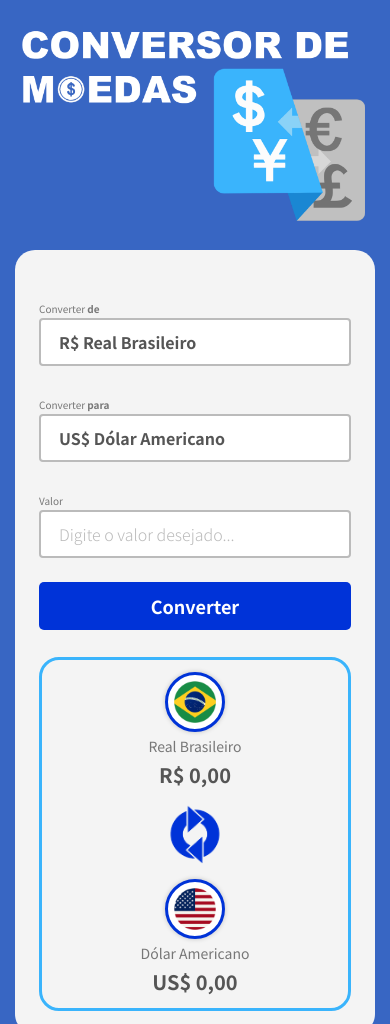
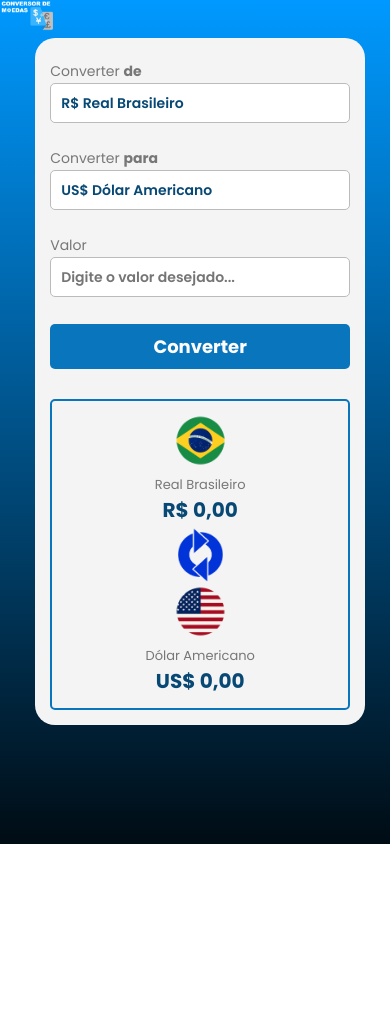
Before and after one commit to BrunoWACE/conversor-de-moedas, a plain HTML site: page index.html in a window 390 px wide. Shown: the top 1024 px of the page. After the commit the page ends 844 px from the top, so only its background shows below. Drawn offline with Linux system fonts and the light colour scheme.

Commit message:
Update styles.css

```diff
--- a/styles.css
+++ b/styles.css
@@ -2,67 +2,105 @@
     margin: 0;
     padding: 0;
     box-sizing: border-box;
-    font-family: 'Noto Sans Jp', sans-serif;
+    font-family: "Poppins", sans-serif;
     outline: none;
 }
 
 body {
-    background-color: #3866c3;
+    background: linear-gradient(to bottom, #0099ff 0%, #000c14 100%);
+    background-repeat: no-repeat;
+    background-attachment: fixed;
 }
 
-.logo {
-    width: 410px;
-    display: block;
-    margin: 20px auto 20px;
+.titles {
+    font-size: 18px;
+    font-weight: 700;
+    color: #ffffff;
+    text-shadow: 2px 2px 4px rgba(0, 3, 43, 0.9);
+    width: 400px;
+    margin: 30px auto;
+    text-align: center;
+    position: relative;
+}
+
+.titles::after {
+    content: '';
+    position: absolute;
+    bottom: -5px;
+    /* Fica logo abaixo do texto */
+    left: 50%;
+    transform: translateX(-50%);
+    width: 0;
+    height: 5px;
+    background: #ffffff;
+    border-radius: 2px;
+    transition: width 0.4s ease-out;
+    box-shadow: 0 2px 4px rgba(0, 3, 43, 0.9);
+}
+
+.titles:hover::after {
+    width: 360px;
+}
+
+/*opcional sempre que abrir a pagina atiovar efeito expandir via @keyframes*/
+/*@keyframes expandUnderline {
+    0% {
+        width: 0;
+    }
+
+    100% {
+        width: 320px;
+    }
+}*/
+
+.titles::after {
+    animation: expandUnderline 3s forwards ease-out;
 }
 
 main {
-    width: 390px;
-    background: #F4F4F4;
+    width: 370px;
+    background-color: #f4f4f4;
     border-radius: 20px;
-    margin: 0 auto 25px;
-    padding: 44px 24px 23px;
+    margin: 0 auto;
+    padding: 30px 20px 20px;
 }
 
 label {
     color: #777777;
+    font-size: 14px;
     font-weight: 400;
-    font-size: 10px;
+}
+
+select {
+    cursor: pointer;
 }
 
 select,
 input {
-    background: #FFFFFF;
-    border: 2px solid #BBBBBB;
-    border-radius: 4px;
-    height: 48px;
+    background: #ffffff;
+    border: 1px solid #bbbbbb;
+    border-radius: 5px;
+    height: 45px;
     width: 100%;
     margin-bottom: 24px;
     appearance: none;
-    padding-left: 18px;
-    font-weight: 700;
-    font-size: 16px;
-    color: #555555;
-    cursor: pointer;
-}
-
-select::placeholder,
-input::placeholder {
-    color: #BBBBBB;
-    font-weight: 350;
+    padding-left: 10px;
+    font-size: 15px;
+    font-weight: 600;
+    color: #074874;
 }
 
 button {
-    background: #0033d8;
+    background: #0975bd;
     border-radius: 5px;
+    border: none;
     width: 100%;
-    border: none;
-    height: 48px;
-    color: #FFFFFF;
+    height: 45px;
+    color: #ffffff;
+    cursor: pointer;
+    font-size: 18px;
     font-weight: 700;
-    font-size: 18px;
-    cursor: pointer;
-
+    margin-top: 5px;
 }
 
 button:hover {
@@ -70,63 +108,80 @@ button:hover {
 }
 
 button:active {
-    opacity: 0.6;
+    background: #053555;
 }
 
 section {
-    border: 3px solid #3ab4fc;
-    border-radius: 20px;
-    margin-top: 27px;
+    border: 2px solid #0975bd;
+    margin-top: 30px;
+    border-radius: 5px;
     padding: 12px;
     display: flex;
     flex-direction: column;
     align-items: center;
+    text-align: center;
+    gap: 2px;
 }
 
-.flag-icon1,
-.flag-icon2 {
-
-    border: 3px solid #0033d8;
-    border-radius: 50%;
-    padding: 3px;
-    background-color: white;
-    box-shadow: 0 0 5px rgba(0, 0, 0, 0.2);
-    width: 60px;
-    height: 60px;
-    object-fit: cover;
+.arrow {
+    margin: 10px 0;
+    animation: girar-horario 4s linear infinite;
+    cursor: pointer;
 }
 
-.arrow-img {
-    margin: 15px 0;
-}
+@keyframes girar-horario {
+    from {
+        transform: rotate(0deg);
+    }
 
-.currency-box {
-    display: flex;
-    flex-direction: column;
-    align-items: center;
-    gap: 4px;
+    to {
+        transform: rotate(360deg);
+    }
 }
 
 .currency {
     color: #777777;
-    font-size: 14px;
+    font-size: 13px;
 }
 
 .currency-value,
 .currency-value-to-convert {
-    color: #555555;
+    color: #074874;
     font-weight: 700;
     font-size: 20px;
 }
 
-@media screen and (max-width: 900px) {
+.currency-img,
+.currency-img-to {
+    box-shadow: 4px 4px 15px rgba(0, 0, 0, 0.1);
+    border-radius: 50%;
+    border: 2px solid #0975bd;
+}
 
-    .logo {
-        width: 370px;
+@media screen and (max-width: 768px) {
+    main {
+        width: 330px;
+        margin-left: 2.2rem;
+        padding: 20px 15px 15px;
     }
 
-    main {
-        width: 360px;
-        margin-bottom: 20px;
+    img {
+        width: 55px;
+    }
+
+    select,
+    input {
+        height: 40px;
+        margin-bottom: 22px;
+        font-size: 14px;
+        font-weight: 600;
+    }
+
+    .titles {
+        font-size: 16px;
+    }
+
+    .titles:hover::after {
+        width: 325px;
     }
 }
```
